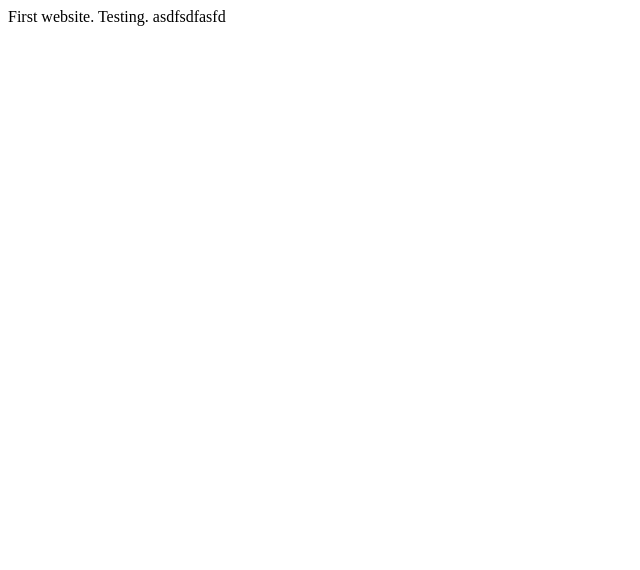
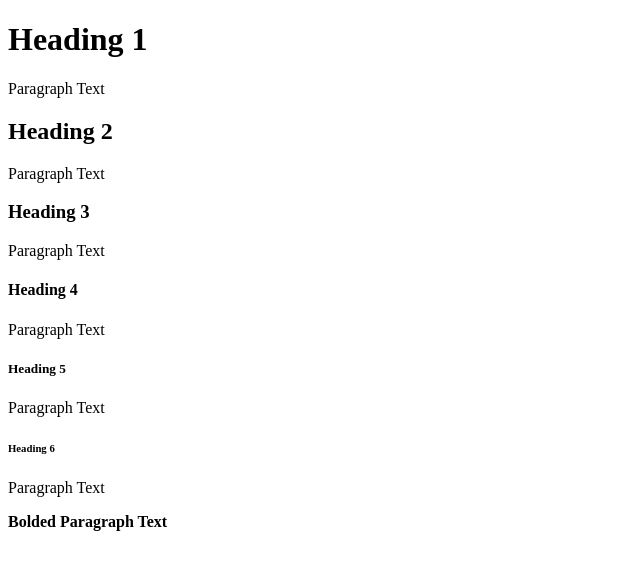
Before and after one commit to IamJamesRooke/ztm_web_developer, a plain HTML site: page 01_html5/index.html in a window 1280 px wide. Shown: the whole page, without its empty margins (0-640 px from the left). Drawn offline with Linux system fonts and the light colour scheme.

Commit message:
html tags

```diff
--- a/01_html5/index.html
+++ b/01_html5/index.html
@@ -4,8 +4,18 @@
         <title>My First HTML5 Page</title>
     </head>
     <body>
-        First website.
-        Testing.
-        asdfsdfasfd
+        <h1>Heading 1</h1>
+        <p>Paragraph Text</p>
+        <h2>Heading 2</h2>
+        <p>Paragraph Text</p>
+        <h3>Heading 3</h3>
+        <p>Paragraph Text</p>
+        <h4>Heading 4</h4>
+        <p>Paragraph Text</p>
+        <h5>Heading 5</h5>
+        <p>Paragraph Text</p>
+        <h6>Heading 6</h6>
+        <p>Paragraph Text</p>
+        <b><p>Bolded Paragraph Text</p></b>
     </body>
 </html>
```
